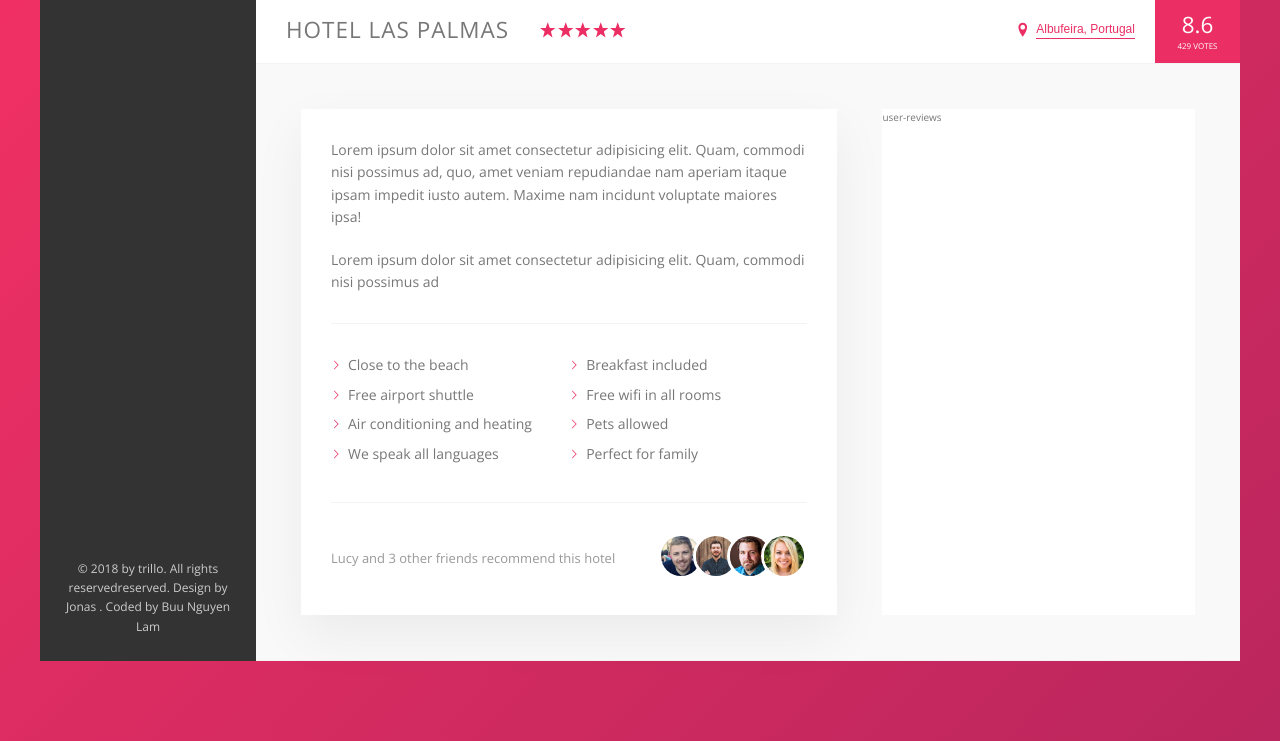
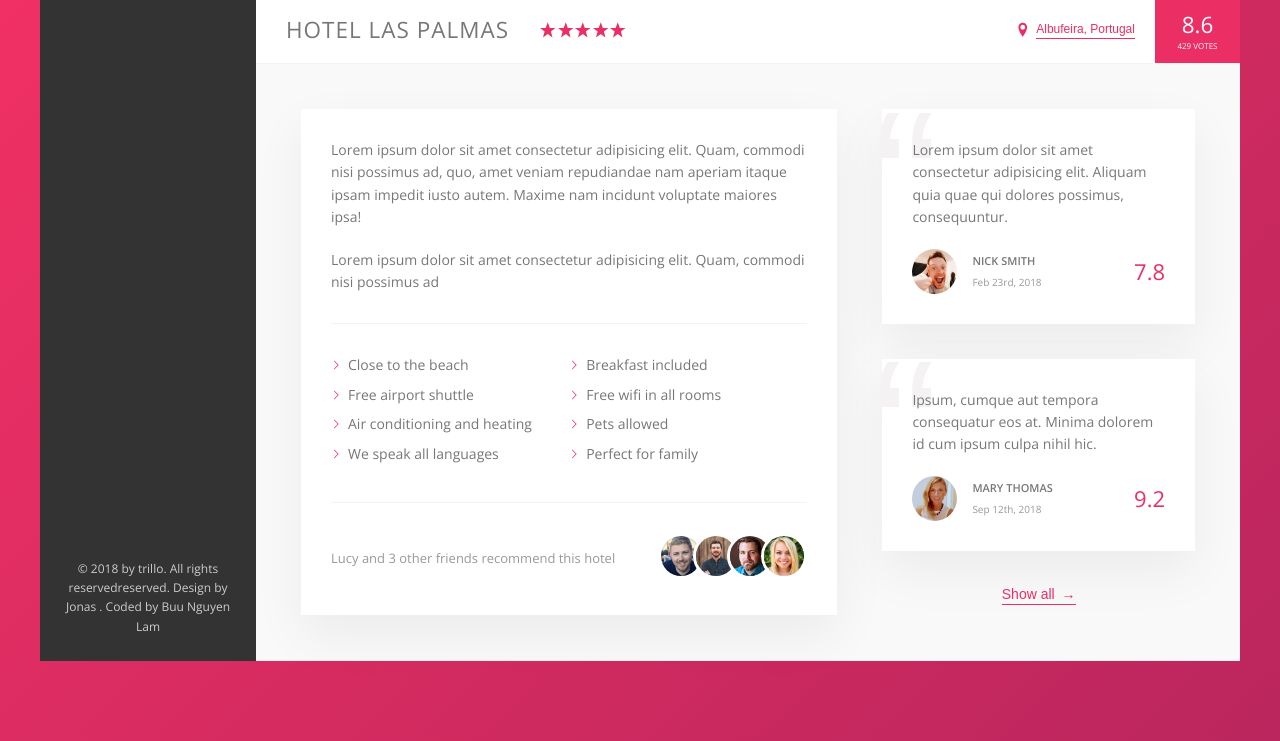
Before and after one commit to nguyenlambuu/trillo, a website: page index.html in a window 1280 px wide. Shown: the part 538-1279 px from the top of the page. Drawn offline with nearby package versions, Linux system fonts and the light colour scheme.

Commit message:
Build the user review section

```diff
--- a/index.html
+++ b/index.html
@@ -163,7 +163,30 @@
                         </div>
 
                         <div class="user-reviews">
-                            user-reviews
+                            <figure class="review">
+                                <blockquote class="review__text">Lorem ipsum dolor sit amet consectetur adipisicing elit. Aliquam quia quae qui dolores possimus, consequuntur.</blockquote>
+                                <figcaption class="review__user">
+                                    <img src="img/user-1.jpg" alt="User 1" class="review__photo">
+                                    <div class="review__user-box">
+                                        <p class="review__user-name">Nick Smith</p>
+                                        <p class="review__user-date">Feb 23rd, 2018</p>
+                                    </div>
+                                    <div class="review__rating">7.8</div>
+                                </figcaption>
+                            </figure>
+                            <figure class="review">
+                                <blockquote class="review__text">Ipsum, cumque aut tempora consequatur eos at. Minima dolorem id cum ipsum culpa nihil hic.</blockquote>
+                                <figcaption class="review__user">
+                                    <img src="img/user-2.jpg" alt="User 1" class="review__photo">
+                                    <div class="review__user-box">
+                                        <p class="review__user-name">Mary Thomas</p>
+                                        <p class="review__user-date">Sep 12th, 2018</p>
+                                    </div>
+                                    <div class="review__rating">9.2</div>
+                                </figcaption>
+                            </figure>
+
+                            <button class="btn-inline">Show all <span>&rarr;</span></button>
                         </div>
                     </div>
                 </main>
--- a/sass/_components.scss
+++ b/sass/_components.scss
@@ -287,8 +287,17 @@
     cursor: pointer;
     transition: all .2s;
 
+    & span {
+        margin-left: 3px;
+        transition: margin-left .2s;
+    }
+
     &:hover {
         color: var(--color-grey-dark-1);
+
+         > span {
+            margin-left: 8px;
+        }
     }
 
     &:focus {
@@ -391,3 +400,72 @@
         }
     }
 }
+
+
+/*-------
+- REVIEW
+---------*/
+
+.review {
+    font-size: 1.4rem;
+    background-color: #fff;
+    box-shadow: var(--shadow--light);
+    padding: 3rem;
+    margin-bottom: 3.5rem;
+    position: relative;
+
+    &__text {
+        margin-bottom: 2rem;
+        z-index: 10;
+        position: relative;
+        overflow: hidden;
+    }
+
+    &__user {
+
+        display: flex;
+        align-items: center;
+
+        &-box {
+            margin-right: auto;
+
+            display: flex;
+            flex-direction: column;
+        }
+        &-name {
+            font-size: 1.1rem;
+            text-transform: uppercase;
+            font-weight: 600;
+            margin-bottom: .4rem;
+        }
+        &-date {
+            font-size: 1rem;
+            color: var(--color-grey-dark-3);
+        }
+    }
+
+    &__photo {
+        height: 4.5rem;
+        width: 4.5rem;
+        border-radius: 50%;
+        margin-right: 1.5rem;
+    }
+
+    &__rating {
+        color: var(--color-primary);
+        font-size: 2.2rem;
+        font-weight: 300;
+    }
+
+    &::before {
+        content: "\201C"; // HTML entities CSS tricks
+        position: absolute;
+        top: -2.75rem;
+        left: -1rem;
+        line-height: 1;
+        font-size: 20rem;
+        color: var(--color-grey-light-2);
+        font-family: sans-serif;
+        z-index: 1;
+    }
+}
--- a/sass/_layout.scss
+++ b/sass/_layout.scss
@@ -44,6 +44,8 @@
 }
 
 .detail {
+    font-size: 1.4rem;
+
     display: flex;
 
     padding: 4.5rem;
@@ -52,7 +54,6 @@
 }
 
 .description {
-    font-size: 1.4rem;
     background-color: #fff;
     box-shadow: var(--shadow--light);
     padding: 3rem;
@@ -62,7 +63,10 @@
 }
 
 .user-reviews {
-    background-color: #fff;
+    flex: 1;
 
-    flex: 1;
+    // For SHOW ALL button
+    display: flex;
+    flex-direction: column;
+    align-items: center;
 }
```
Also changed, not shown: css/style.css.
